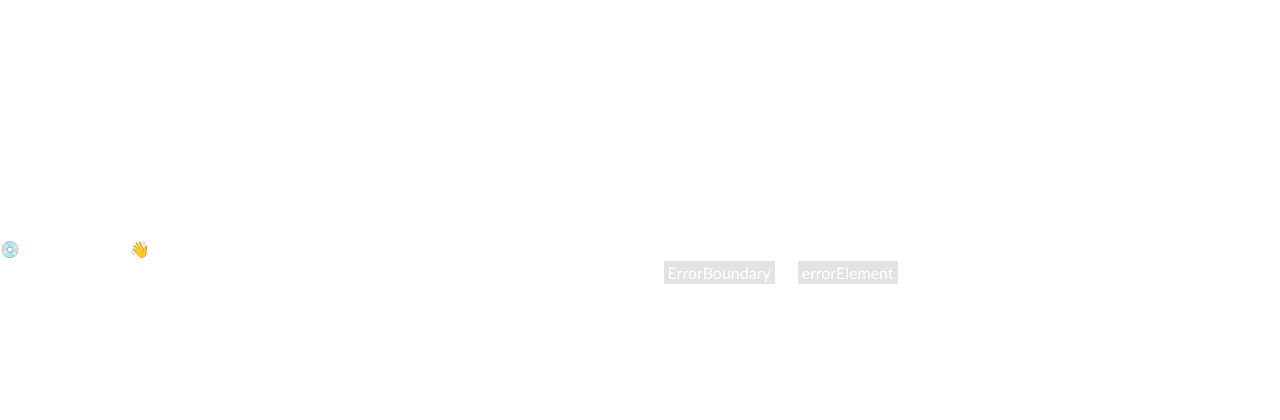
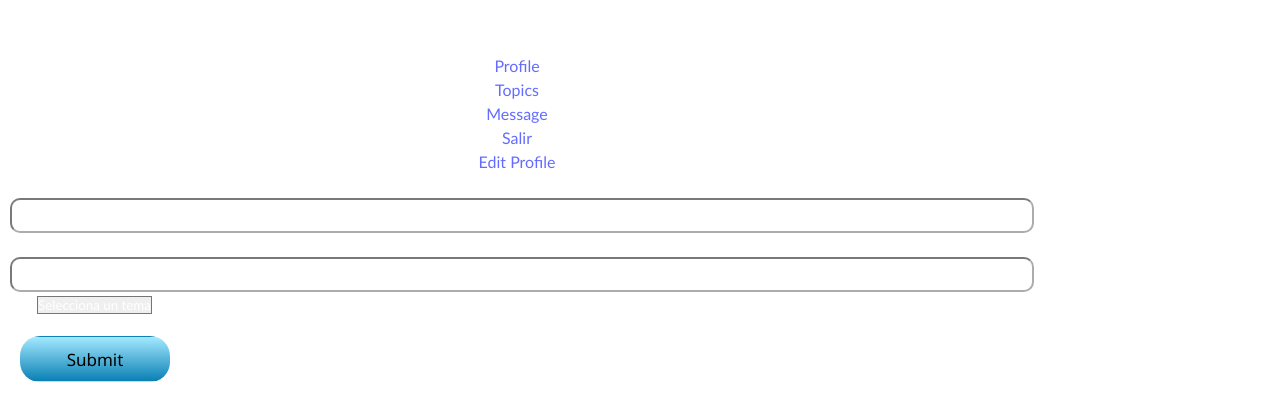
Before and after one commit to Santii08/Final_Project, a React (Vite) app: page /crear in a window 1280 px wide. Before the commit this address had no page. Shown: the part 172-592 px from the top of the page. Built offline with nearby package versions, Linux system fonts and the light colour scheme.

Commit message:
desplegado con api

```diff
--- a/src/Auth/constant.ts
+++ b/src/Auth/constant.ts
@@ -1 +1 @@
-export const API_URL = "http://localhost:8080/api"
+export const API_URL = "https://api-project-final-indol.vercel.app/api"
--- /dev/null
+++ b/src/routes/Crear.tsx
@@ -0,0 +1,83 @@
+import React, { useState } from "react";
+import DefaultLayout from "../Layouts/DefaultLayout";
+import { API_URL } from "../Auth/constant";
+
+const Home = () => {
+  const authToken = localStorage.getItem("authToken");
+  const [errorResponse, setErrorResponse] = useState("");
+  const [tweet, setTweet] = useState("");
+  const [hashtag, setHashtag] = useState("");
+  const [topic, setTopic] = useState("");
+
+  async function handleSubmit(e: React.FormEvent<HTMLFormElement>) {
+    e.preventDefault();
+    try {
+      const response = await fetch(`${API_URL}/create`, {
+        method: "POST",
+        headers: {
+          "Content-Type": "application/json",
+          Authorization: `Bearer ${authToken}`,
+        },
+        body: JSON.stringify({ tweet, hashtag, topic }), // Enviamos el número de likes
+      });
+
+      if (response.ok) {
+        const json = await response.json();
+        console.log("Tweet creado correctamente");
+        setErrorResponse("");
+
+        setHashtag(""); // Reiniciamos el contador de likes después de enviar el tweet
+        setTweet(""); // Limpiamos el campo de tweet
+        setTopic("");
+        // Muestra un mensaje de éxito al usuario
+      } else {
+        const errorData = await response.json();
+        console.log("Error enviando", errorData);
+        setErrorResponse(errorData.error || "Error desconocido");
+      }
+    } catch (error) {
+      console.log("Error catch", error);
+      setErrorResponse(
+        "Ha ocurrido un error al intentar actualizar el perfil."
+      );
+    }
+  }
+
+  return (
+    <DefaultLayout>
+      <div>
+        <form className="form" onSubmit={handleSubmit}>
+          <div>
+            <label>Tweet</label>
+            <input
+              type="text"
+              value={tweet}
+              onChange={(e) => setTweet(e.target.value)}
+            />
+          </div>
+          <div>
+            <label>Hashtag</label>
+            <input
+              type="text"
+              value={hashtag}
+              onChange={(e) => setHashtag(e.target.value)}
+            />
+          </div>
+          <div>
+            <label>Topic</label>
+            <select value={topic} onChange={(e) => setTopic(e.target.value)}>
+              <option value="">Selecciona un tema</option>
+              <option value="Deportes">Deportes</option>
+              <option value="Comedia">Comedia</option>
+              <option value="Terror">Terror</option>
+            </select>
+          </div>
+          <button type="submit">Submit</button>
+        </form>
+        {errorResponse && <p>{errorResponse}</p>}
+      </div>
+    </DefaultLayout>
+  );
+};
+
+export default Home;
--- a/src/routes/Home.tsx
+++ b/src/routes/Home.tsx
@@ -1,11 +1,12 @@
 import React from "react";
-import DefaultLayout from "../Layouts/DefaultLayout";
-
+import Crear from "./Crear";
+import Prueba from "./Prueba";
 const Home = () => {
   return (
-    <DefaultLayout>
-      <h1>Home</h1>
-    </DefaultLayout>
+    <div>
+      <Crear></Crear>
+      <Prueba></Prueba>
+    </div>
   );
 };
 
--- /dev/null
+++ b/src/routes/Prueba.tsx
@@ -0,0 +1,11 @@
+import React from "react";
+
+const Prueba = () => {
+  return (
+    <div>
+      <h1>Hola</h1>
+    </div>
+  );
+};
+
+export default Prueba;
```
Also changed, not shown: src/main.tsx (+15 -1 lines).
